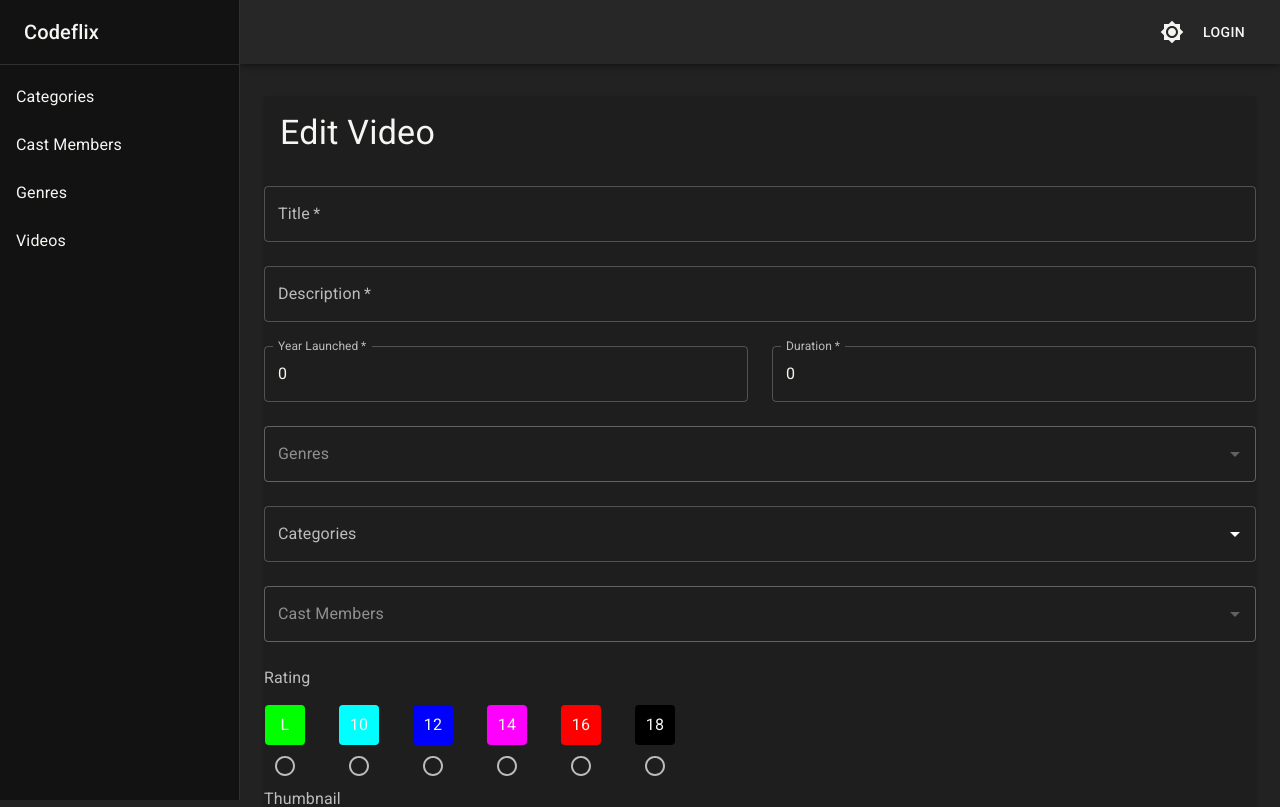
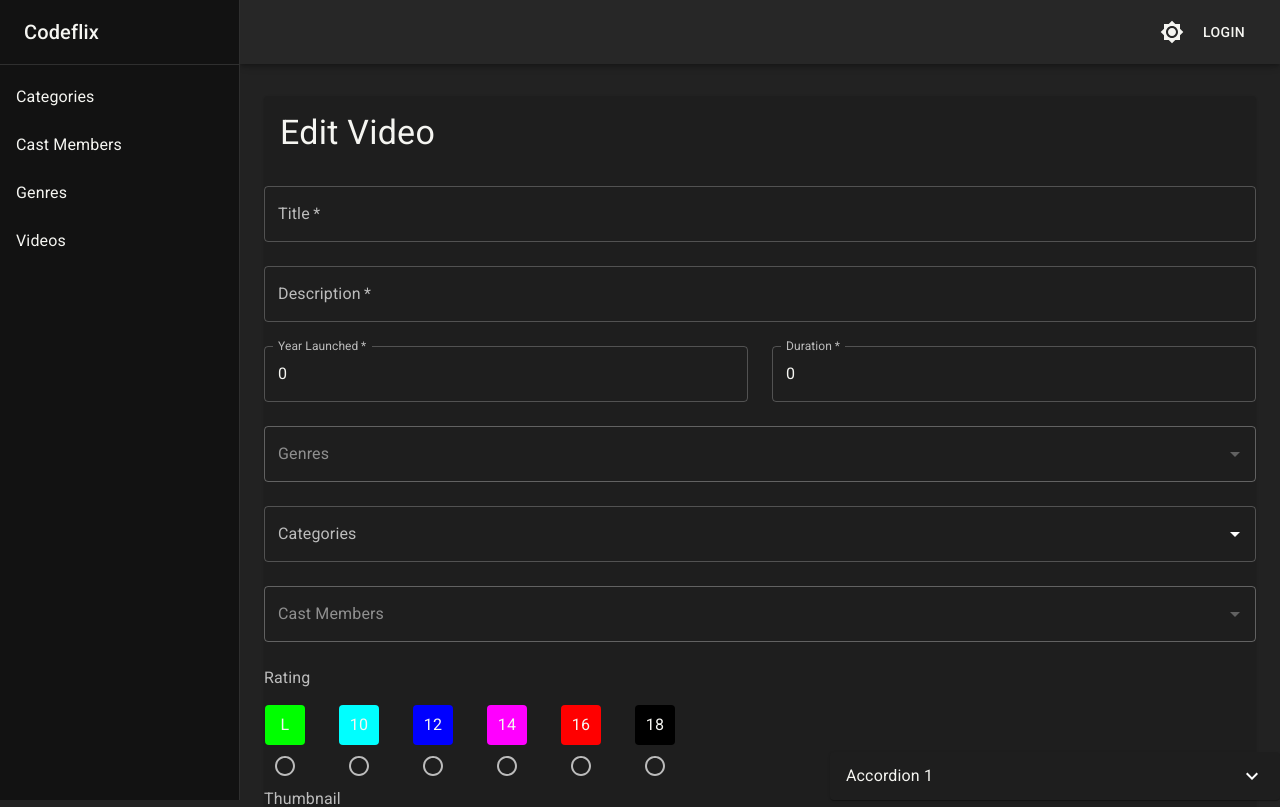
Before and after one commit to killertiger/fullcycle_codeflix, a React (Create React App) app: page /videos/edit/1 in a window 1280 px wide. Shown: the top 807 px of the page. Built offline with nearby package versions, Linux system fonts and the light colour scheme; no server answers.

Commit message:
feat: :sparkles: Add UploadList component

```diff
--- a/src/App.tsx
+++ b/src/App.tsx
@@ -15,12 +15,14 @@
 import { VideosEdit } from './features/videos/VideosEdit';
 import { VideosList } from './features/videos/VideosList';
 import { useAppTheme } from './hooks/useAppTheme';
+import { UploadList } from './features/UploadList/UploadList';
 
 export default function App() {
   const [currentTheme, toggleCurrentTheme] = useAppTheme();
 
   return (
     <Layout>
+      <UploadList/>
       <Routes>
         <Route path="/" element={<CategoryList />} />
 
--- /dev/null
+++ b/src/features/UploadList/UploadList.tsx
@@ -0,0 +1,34 @@
+import ExpandMoreIcon from '@mui/icons-material/ExpandMore';
+import { Box } from '@mui/material';
+import Accordion from '@mui/material/Accordion';
+import AccordionDetails from '@mui/material/AccordionDetails';
+import AccordionSummary from '@mui/material/AccordionSummary';
+
+export function UploadList() {
+    return (
+        <Box
+            sx={{
+                width: '100%',
+                maxWidth: 450,
+                position: "fixed",
+                bottom: 0,
+                right: 0,
+                zIndex: 9,
+            }}
+        >
+            <Accordion>
+                <AccordionSummary
+                    expandIcon={<ExpandMoreIcon />}
+                    aria-controls="panel1-content"
+                    id="panel1-header"
+                >
+                    Accordion 1
+                </AccordionSummary>
+                <AccordionDetails>
+                    Lorem ipsum dolor sit amet, consectetur adipiscing elit. Suspendisse
+                    malesuada lacus ex, sit amet blandit leo lobortis eget.
+                </AccordionDetails>
+            </Accordion>
+        </Box>
+    );
+}
```
